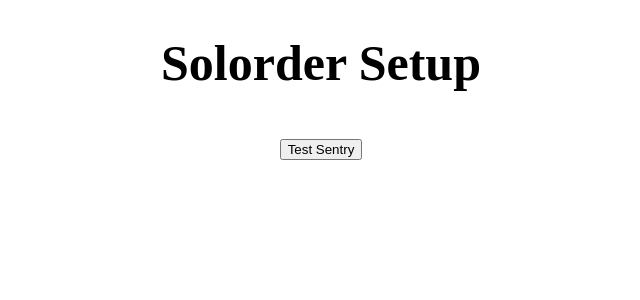
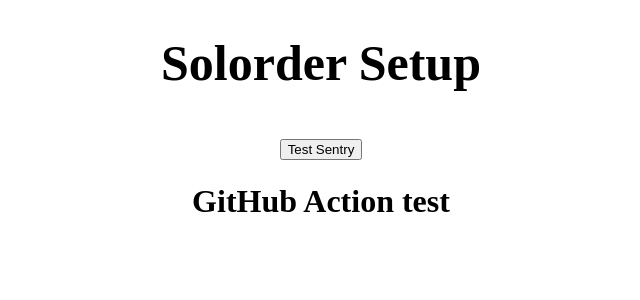
Before and after one commit to pesto-students/solorder-frontend-team2_abhishek-kumar, a React (Create React App) app: page / in a window 1280 px wide. Shown: the top 300 px of the page, without its empty margins (319-959 px from the left). Built offline with nearby package versions, Linux system fonts and the light colour scheme.

Commit message:
git hub action config

```diff
--- a/src/App.js
+++ b/src/App.js
@@ -9,6 +9,8 @@
     <div >
         <h1 style={{fontSize:"50px",textAlign:'center'}}>Solorder Setup</h1>
         <h1 style={{textAlign:'center'}}><button onClick={throwError}>Test Sentry</button></h1>
+        <h1 style={{textAlign:'center'}}>GitHub Action test</h1>
+
     </div>
   );
 }
```
